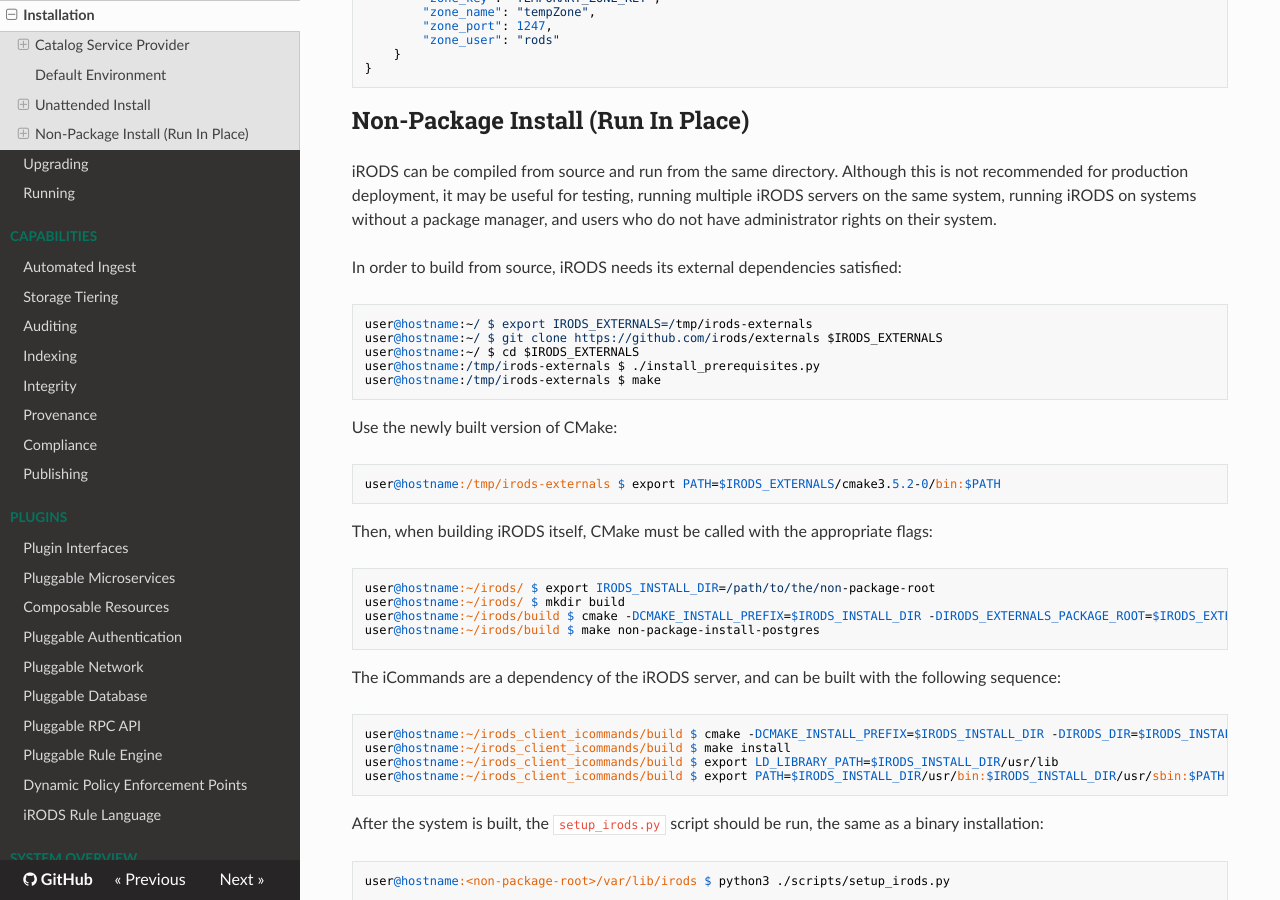
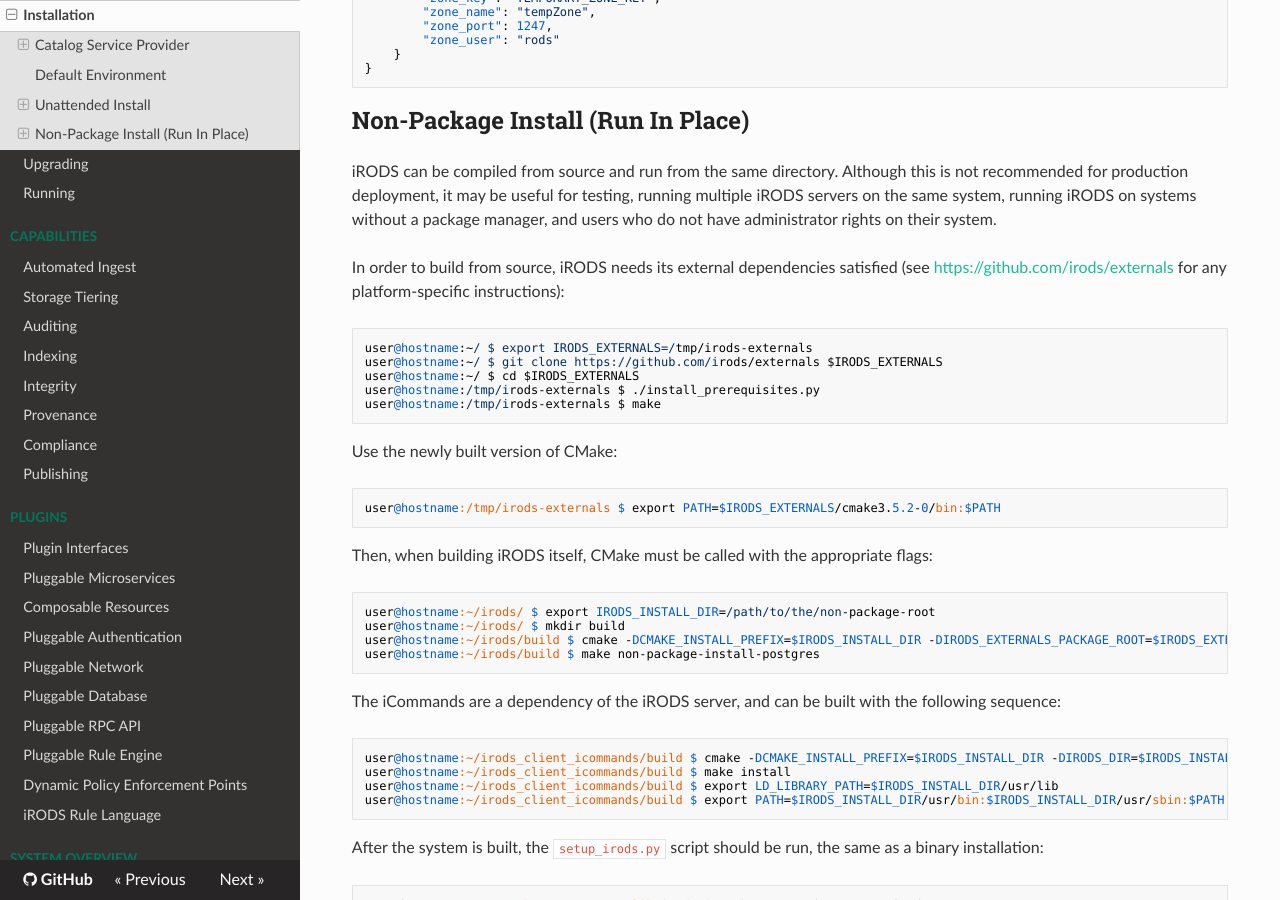
Before and after one commit to irods/irods_docs, an MkDocs documentation site: the page built from docs/getting_started/installation.md, in a window 1280 px wide and 900 px high, scrolled down 9267 px. Built offline with MkDocs 1.6.1, drawn with Linux system fonts in a browser that asks for light colours; nearby versions of some CDN libraries.

Commit message:
[irods/externals#179] link to externals repo for platform-specific instructions

```diff
--- a/docs/getting_started/installation.md
+++ b/docs/getting_started/installation.md
@@ -517,7 +517,7 @@
 
 iRODS can be compiled from source and run from the same directory.  Although this is not recommended for production deployment, it may be useful for testing, running multiple iRODS servers on the same system, running iRODS on systems without a package manager, and users who do not have administrator rights on their system.
 
-In order to build from source, iRODS needs its external dependencies satisfied:
+In order to build from source, iRODS needs its external dependencies satisfied (see [https://github.com/irods/externals](https://github.com/irods/externals) for any platform-specific instructions):
 
 ~~~
 user@hostname:~/ $ export IRODS_EXTERNALS=/tmp/irods-externals
```
